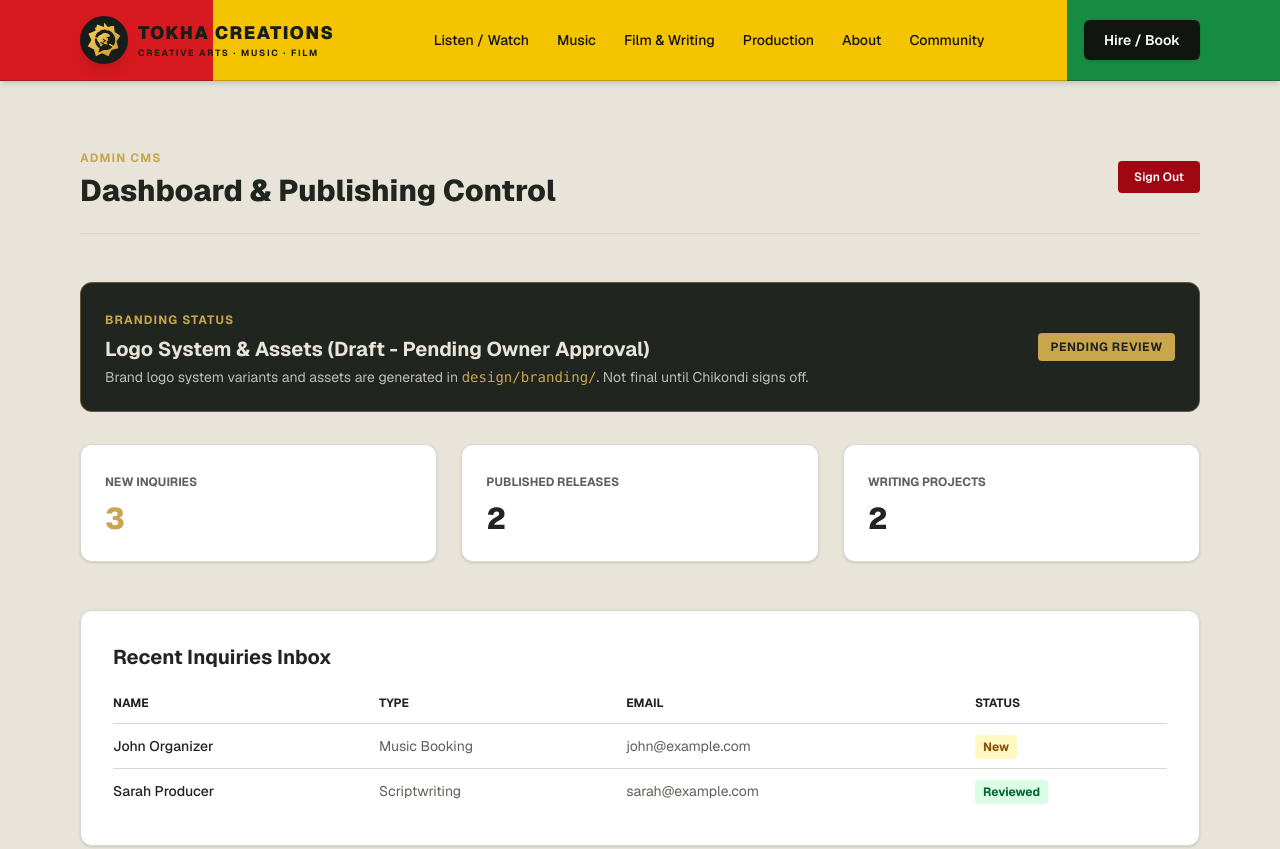
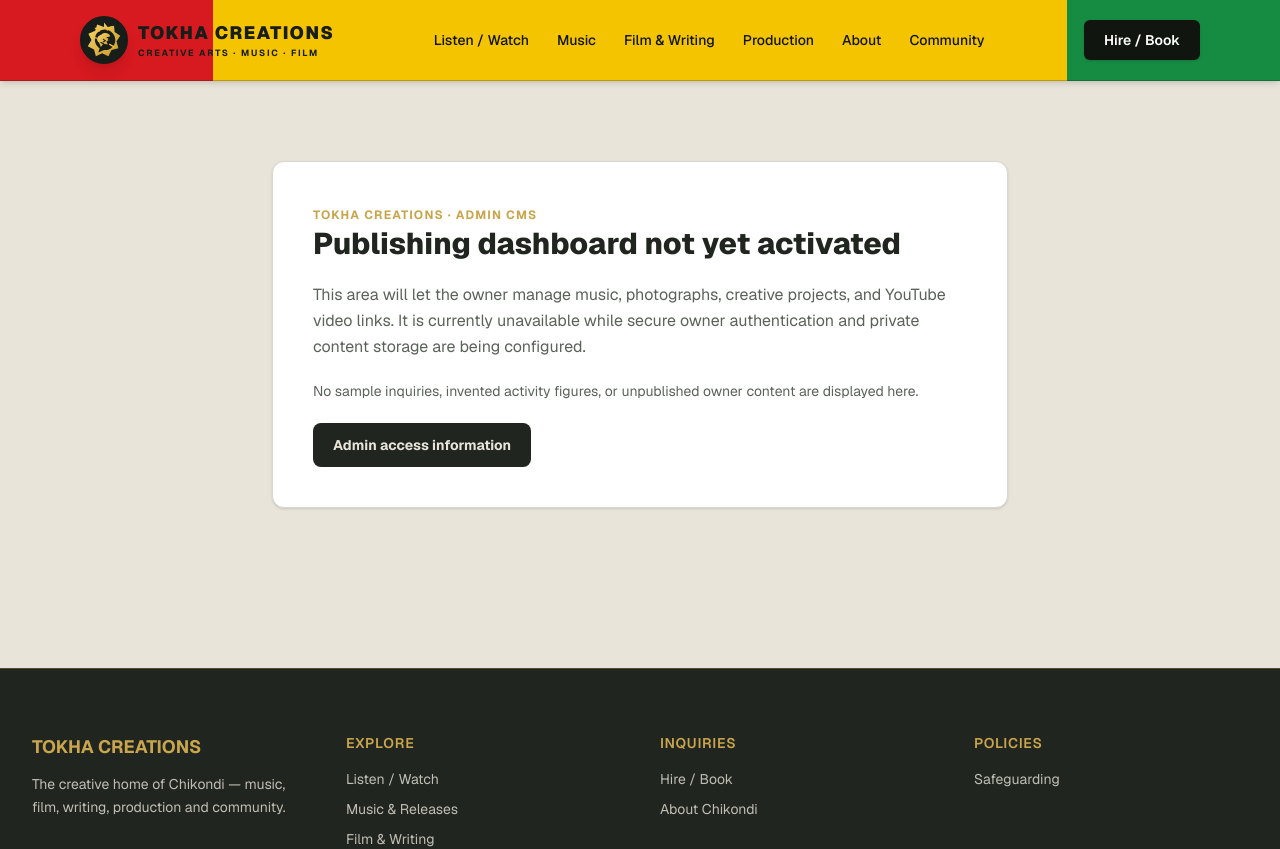
Before and after one commit to Jonathan97k/chikondi, a Next.js app: page /admin/dashboard in a window 1280 px wide. Shown: the top 849 px of the page. Built offline with nearby package versions, Linux system fonts and the light colour scheme.

Commit message:
Remove mock admin data and disable dashboard pending secure setup

```diff
--- a/app/admin/dashboard/page.tsx
+++ b/app/admin/dashboard/page.tsx
@@ -2,78 +2,23 @@ import Link from "next/link";
 
 export default function AdminDashboardPage() {
   return (
-    <div className="max-w-6xl mx-auto px-4 py-16 text-[#20251F]">
-      <div className="mb-12 flex justify-between items-center border-b border-[#D6D9D1] pb-6">
-        <div>
-          <span className="text-xs uppercase tracking-widest text-[#C9A54D] font-bold">Admin CMS</span>
-          <h1 className="text-3xl font-extrabold mt-1">Dashboard & Publishing Control</h1>
-        </div>
+    <main className="max-w-3xl mx-auto px-4 py-20 text-[#20251F]">
+      <section className="bg-white rounded-xl p-8 sm:p-10 border border-[#D6D9D1] shadow-sm space-y-5">
+        <span className="text-xs uppercase tracking-widest text-[#C9A54D] font-bold">TOKHA CREATIONS · Admin CMS</span>
+        <h1 className="text-2xl sm:text-3xl font-extrabold">Publishing dashboard not yet activated</h1>
+        <p className="text-sm sm:text-base leading-relaxed text-[#5B6259]">
+          This area will let the owner manage music, photographs, creative projects, and YouTube video links. It is currently unavailable while secure owner authentication and private content storage are being configured.
+        </p>
+        <p className="text-sm leading-relaxed text-[#5B6259]">
+          No sample inquiries, invented activity figures, or unpublished owner content are displayed here.
+        </p>
         <Link
           href="/admin/login"
-          className="px-4 py-2 rounded bg-red-800 text-white text-xs font-semibold hover:bg-red-900 transition-all"
+          className="inline-flex px-5 py-3 rounded-lg bg-[#20251F] text-[#E8E4D9] text-sm font-bold hover:bg-[#C9A54D] hover:text-[#20251F] transition-all"
         >
-          Sign Out
+          Admin access information
         </Link>
-      </div>
-
-      {/* Brand Logo System Approval Notice */}
-      <div className="bg-[#20251F] text-[#E8E4D9] rounded-xl p-6 mb-8 border border-[#C9A54D]/40 flex flex-col sm:flex-row justify-between items-start sm:items-center gap-4">
-        <div>
-          <span className="text-xs uppercase tracking-widest text-[#C9A54D] font-bold">Branding Status</span>
-          <h2 className="text-xl font-bold mt-1">Logo System & Assets (Draft - Pending Owner Approval)</h2>
-          <p className="text-sm text-[#E8E4D9]/80 mt-1">
-            Brand logo system variants and assets are generated in <code className="text-[#C9A54D]">design/branding/</code>. Not final until Chikondi signs off.
-          </p>
-        </div>
-        <span className="px-3 py-1.5 rounded bg-[#C9A54D] text-[#20251F] text-xs font-bold uppercase tracking-wider">
-          Pending Review
-        </span>
-      </div>
-
-      <div className="grid grid-cols-1 sm:grid-cols-3 gap-6 mb-12">
-        <div className="bg-white p-6 rounded-xl border border-[#D6D9D1] shadow-sm">
-          <span className="text-xs font-bold uppercase text-[#5B6259]">New Inquiries</span>
-          <p className="text-3xl font-extrabold text-[#C9A54D] mt-2">3</p>
-        </div>
-        <div className="bg-white p-6 rounded-xl border border-[#D6D9D1] shadow-sm">
-          <span className="text-xs font-bold uppercase text-[#5B6259]">Published Releases</span>
-          <p className="text-3xl font-extrabold text-[#20251F] mt-2">2</p>
-        </div>
-        <div className="bg-white p-6 rounded-xl border border-[#D6D9D1] shadow-sm">
-          <span className="text-xs font-bold uppercase text-[#5B6259]">Writing Projects</span>
-          <p className="text-3xl font-extrabold text-[#20251F] mt-2">2</p>
-        </div>
-      </div>
-
-      <div className="bg-white rounded-xl p-8 border border-[#D6D9D1] shadow-sm space-y-6">
-        <h2 className="text-xl font-bold">Recent Inquiries Inbox</h2>
-        <div className="overflow-x-auto">
-          <table className="w-full text-left text-sm text-[#5B6259]">
-            <thead className="border-b border-[#D6D9D1] text-xs uppercase text-[#20251F]">
-              <tr>
-                <th className="pb-3">Name</th>
-                <th className="pb-3">Type</th>
-                <th className="pb-3">Email</th>
-                <th className="pb-3">Status</th>
-              </tr>
-            </thead>
-            <tbody className="divide-y divide-[#D6D9D1]">
-              <tr>
-                <td className="py-3 font-medium text-[#20251F]">John Organizer</td>
-                <td className="py-3">Music Booking</td>
-                <td className="py-3">john@example.com</td>
-                <td className="py-3"><span className="px-2 py-1 rounded bg-yellow-100 text-yellow-800 text-xs font-bold">New</span></td>
-              </tr>
-              <tr>
-                <td className="py-3 font-medium text-[#20251F]">Sarah Producer</td>
-                <td className="py-3">Scriptwriting</td>
-                <td className="py-3">sarah@example.com</td>
-                <td className="py-3"><span className="px-2 py-1 rounded bg-green-100 text-green-800 text-xs font-bold">Reviewed</span></td>
-              </tr>
-            </tbody>
-          </table>
-        </div>
-      </div>
-    </div>
+      </section>
+    </main>
   );
 }
```
